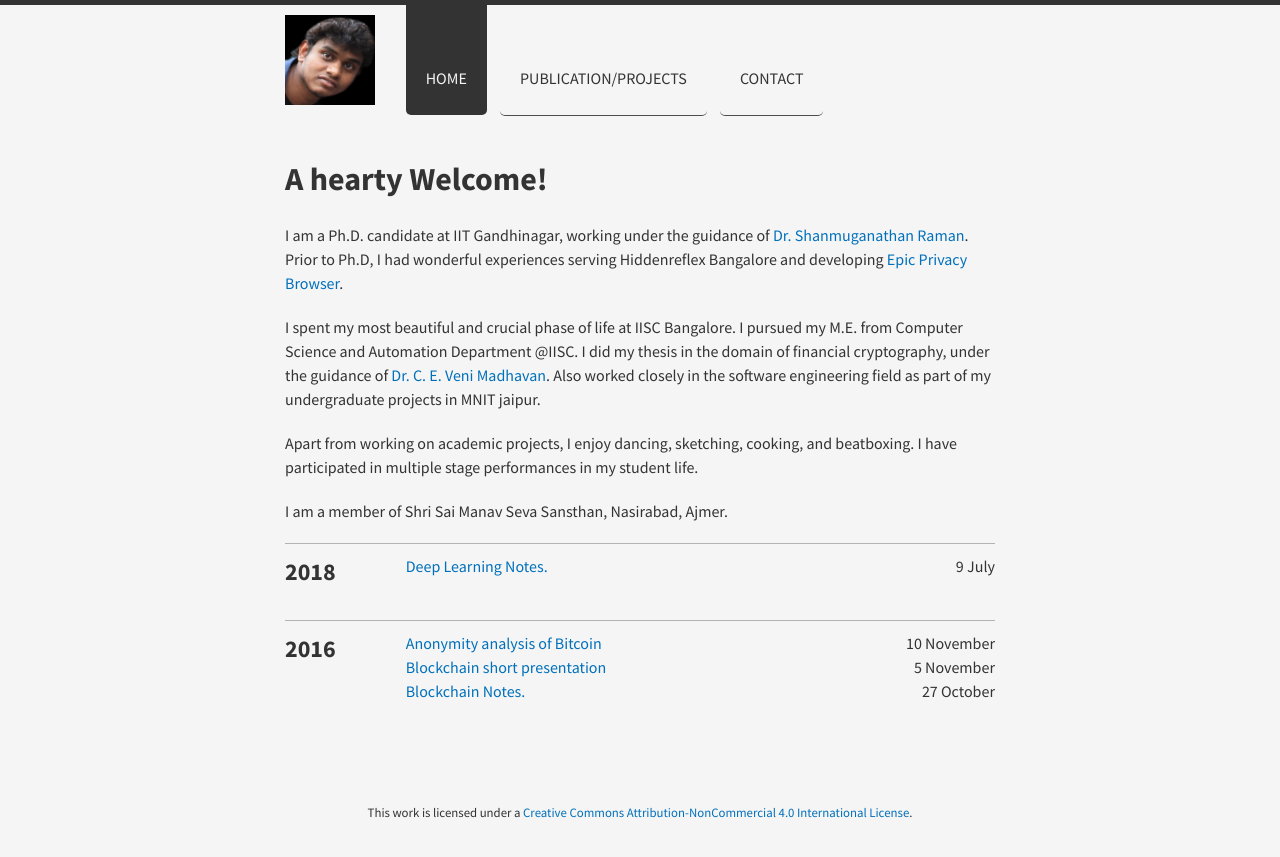
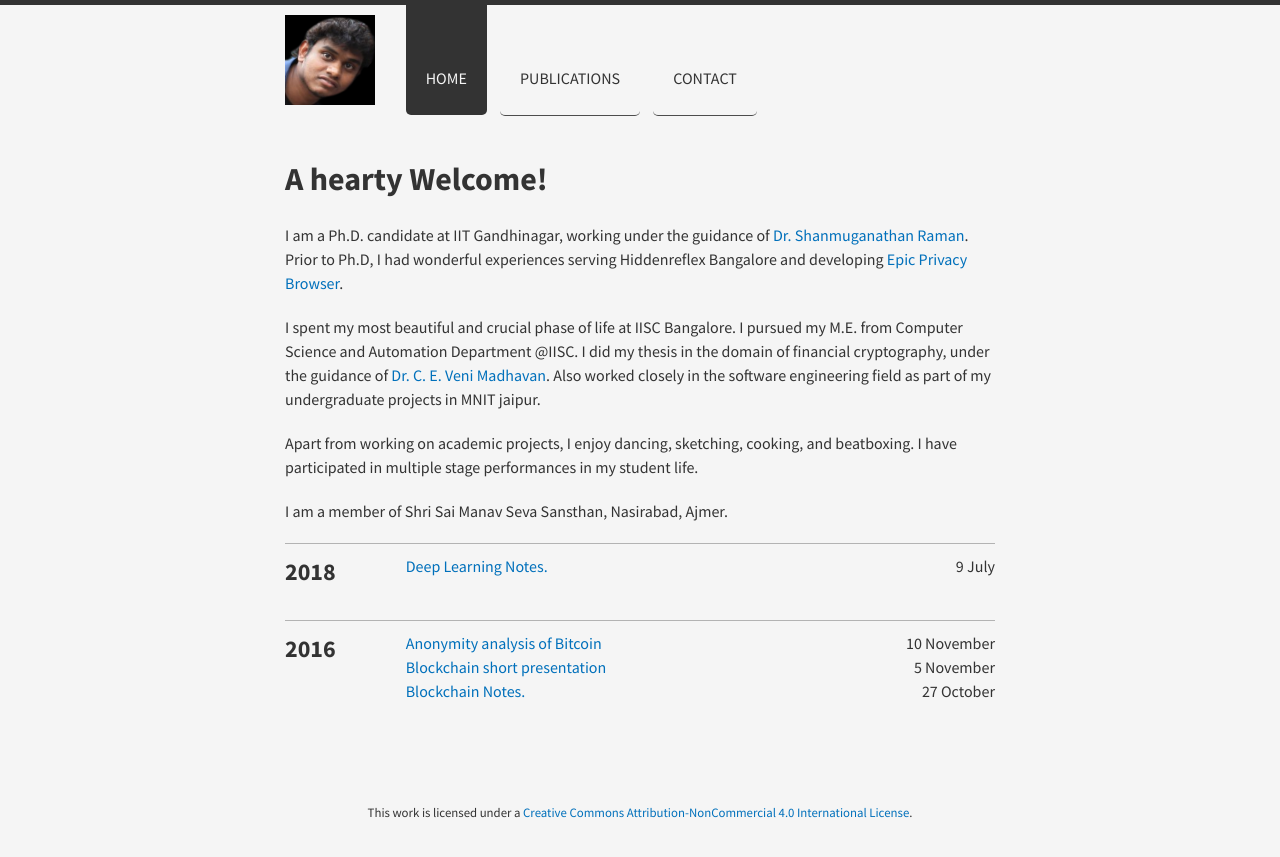
Before and after one commit to indramastan/indradeepmastan, a Jekyll site: the page built from index.html, in a window 1280 px wide. Shown: the top 857 px of the page. Built offline with Jekyll 4.4.1, drawn with Linux system fonts in a browser that asks for light colours; nearby versions of some CDN libraries.

Commit message:
Update links.yml

```diff
--- a/_data/links.yml
+++ b/_data/links.yml
@@ -2,7 +2,7 @@
   title: Home
 
 - url: /projects
-  title: Publication/Projects
+  title: Publications
 
 - url: /contact
   title: Contact
```
